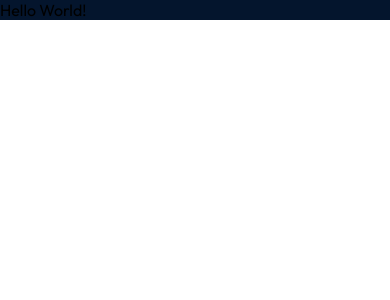
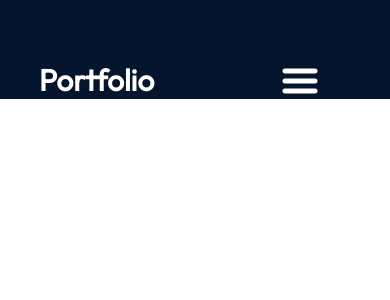
Before and after one commit to pb014/Perosnal-Portfolio, a React (Vite) app in the folder react-portfolio/: page / in a window 390 px wide. Shown: the top 300 px of the page. Built offline with nearby package versions, Linux system fonts and the light colour scheme.

Commit message:
Navbar completed

```diff
--- a/react-portfolio/index.html
+++ b/react-portfolio/index.html
@@ -2,7 +2,7 @@
 <html lang="en">
   <head>
     <meta charset="UTF-8" />
-    <link rel="icon" type="image/png" href="/favicon.ico" />
+    <link rel="icon" type="image/png" href="/favicon.ico"/>
     <meta name="viewport" content="width=device-width, initial-scale=1.0" />
     <title>My Portfolio</title>
   </head>
--- a/react-portfolio/src/App.jsx
+++ b/react-portfolio/src/App.jsx
@@ -1,9 +1,12 @@
-import styles from './App.module.css'
+import styles from "./App.module.css";
+import { Navbar } from './components/Navbar/Navbar'
 
 function App() {
 
   return (
-    <div className = {styles.App}>Hello World!</div>
+    <div className = {styles.App}>
+      <Navbar />
+    </div>
   )
 }
 
--- /dev/null
+++ b/react-portfolio/src/components/Navbar/Navbar.jsx
@@ -0,0 +1,45 @@
+import React, { useState } from "react";
+
+import styles from "./Navbar.module.css";
+import {getImageUrl} from "../../utils";
+
+export const Navbar = () => {
+  const [menuOpen, setMenuOpen] = useState(false);
+
+  return (
+    <nav className={styles.navbar}>
+      <a className={styles.title} href="/">
+        Portfolio
+      </a>
+      <div className={styles.menu}>
+        <img
+          className={styles.menuBtn}
+          src={
+            menuOpen
+              ? getImageUrl("nav/closeIcon.png")
+              : getImageUrl("nav/menuIcon.png")
+          }
+          alt="menu-button"
+          onClick={() => setMenuOpen(!menuOpen)}
+        />
+        <ul
+          className={`${styles.menuItems} ${menuOpen && styles.menuOpen}`}
+          onClick={() => setMenuOpen(false)}
+        >
+          <li>
+            <a href="#about">About</a>
+          </li>
+          <li>
+            <a href="#experience">Experience</a>
+          </li>
+          <li>
+            <a href="#projects">Projects</a>
+          </li>
+          <li>
+            <a href="#about">Contact</a>
+          </li>
+        </ul>
+      </div>
+    </nav>
+  );
+};
--- /dev/null
+++ b/react-portfolio/src/components/Navbar/Navbar.module.css
@@ -0,0 +1,82 @@
+@import "../../vars.css";
+
+.navbar {
+  position: relative;
+  display: flex;
+  align-items: center;
+  justify-content: space-between;
+  padding-top: 61px;
+  z-index: 2;
+  margin: 0 10%;
+}
+
+.title {
+  font-size: 30px;
+  font-weight: 600;
+  text-decoration: none;
+  color: var(--color-text);
+}
+
+
+.menuBtn {
+  display: none;
+}
+
+.menu {
+  display: flex;
+}
+
+.menuItems {
+  display: flex;
+  gap: 47px;
+  list-style: none;
+}
+
+.menuItems a {
+  font-size: 25px;
+  color: var(--color-text);
+  text-decoration: none;
+}
+
+@media screen and (max-width: 830px) {
+  .navbar {
+    flex-direction: column;
+    align-items: flex-start;
+  }
+
+  .menu {
+    position: absolute;
+    right: 0;
+    margin-right: 10%;
+    flex-direction: column;
+    align-items: flex-end;
+    gap: 11px;
+    z-index: 3;
+  }
+
+  .menuBtn {
+    display: block;
+    cursor: pointer;
+  }
+
+  .menuItems {
+    display: none;
+    flex-direction: column;
+    align-items: center;
+    gap: 13px;
+    border-radius: 10px;
+    background: rgb(25, 55, 109);
+    background: linear-gradient(
+      0deg,
+      rgba(25, 55, 109, 0.2) 0%,
+      rgba(25, 55, 109, 1) 100%
+    );
+    padding: 24px 33px;
+    box-shadow: 0 0 4px 0 rgba(0, 0, 0, 0.25);
+  }
+
+  .menuOpen {
+    display: flex;
+    z-index: 1;
+  }
+}
--- a/react-portfolio/src/index.css
+++ b/react-portfolio/src/index.css
@@ -4,3 +4,7 @@
   padding: 0;
   font-family: "Outfit", Arial, Helvetica, sans-serif;
 }
+
+html {
+  scroll-behavior: smooth;
+}
--- a/react-portfolio/src/utils.js
+++ b/react-portfolio/src/utils.js
@@ -1,3 +1,3 @@
-export const getImageURL = (path) =>{
+export const getImageUrl = (path) => {
     return new URL(`/assets/${path}`, import.meta.url).href;
 };
```
